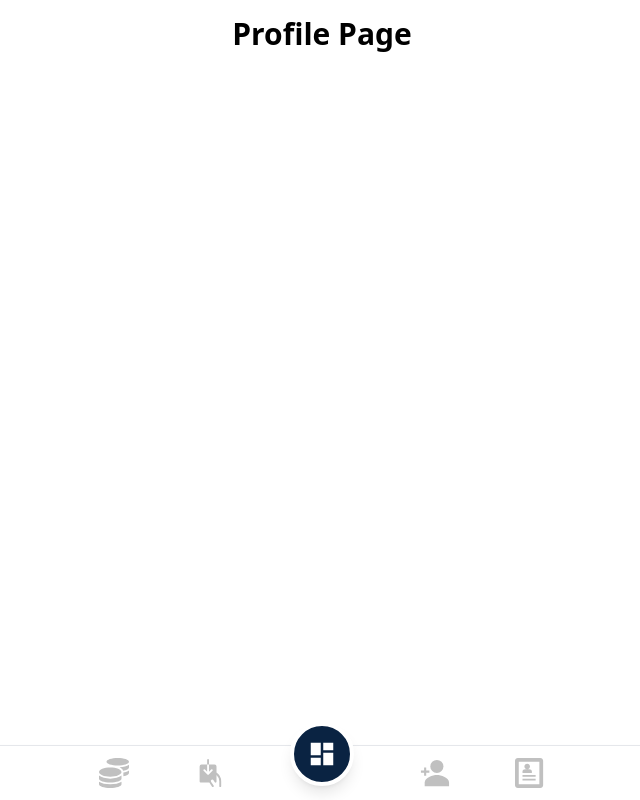
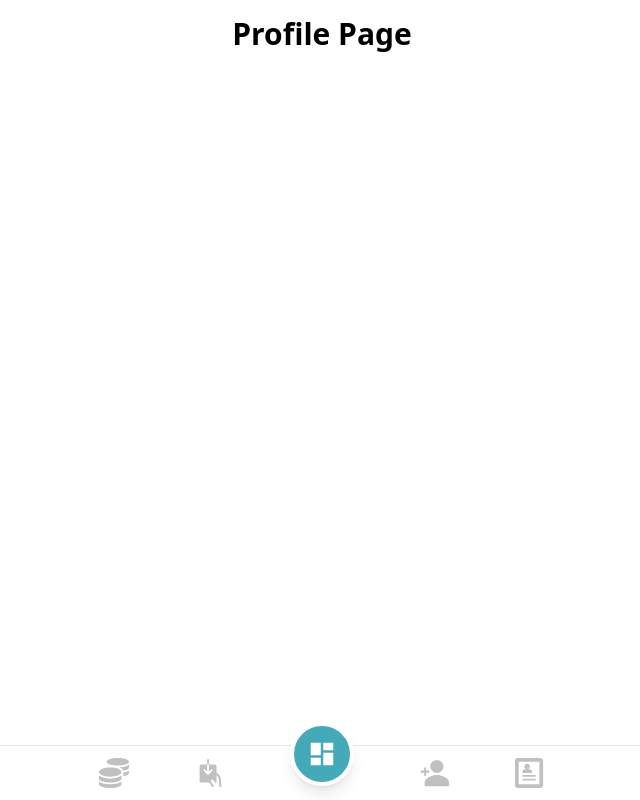
Before and after one commit to royacodes/discovery_app, a React (Vite) app: page /profile in a window 1280 px wide. Shown: the whole page, without its empty margins (318-958 px from the left). Built offline with nearby package versions, Linux system fonts and the light colour scheme.

Commit message:
change primary color

```diff
--- a/src/components/BottomNavBar.tsx
+++ b/src/components/BottomNavBar.tsx
@@ -28,7 +28,7 @@ const BottomNavBar: FC = () => {
 
     {/* Circular Button in the center */}
     <div className="absolute -top-6 left-1/2 transform -translate-x-1/2">
-      <button className="w-16 h-16 bg-deep-blue text-white rounded-full shadow-lg flex items-center justify-center border-4 border-white">
+      <button className="w-16 h-16 bg-primary-color text-white rounded-full shadow-lg flex items-center justify-center border-4 border-white">
         <NavLink to="/discovery_app" className="flex items-center justify-center">
 
           <MdDashboard className="text-3xl" />
--- a/tailwind.config.js
+++ b/tailwind.config.js
@@ -11,6 +11,7 @@ module.exports = {
         "silver-color": "#C0C0C0",
         "bold-gold": "#FFD700",
         "gray-sh": "#F5F5F5",
+        "primary-color": "#45AAB8",
       },
     },
   },
```
